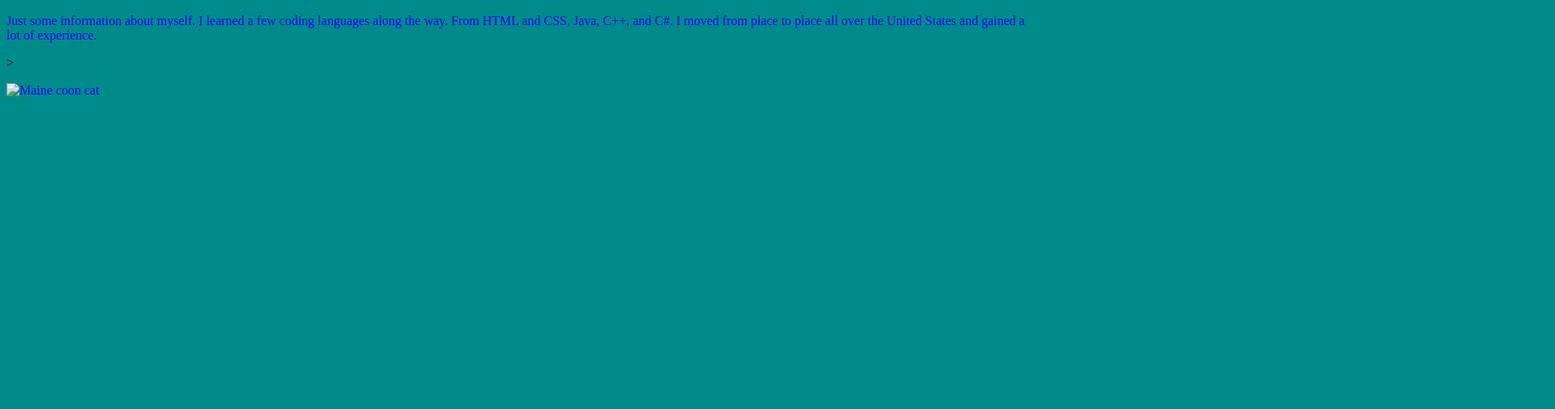
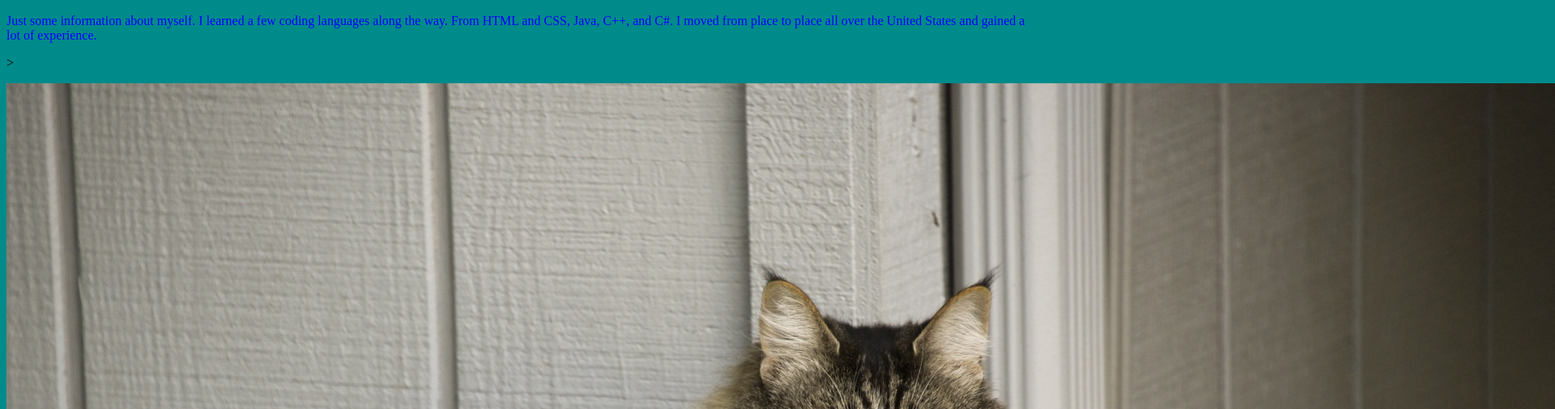
Before and after one commit to OliverH22/OliverH22.github.io, a plain HTML site: page index.html in a window 1280 px wide. Shown: the part 110-616 px from the top of the page at 81% size, 1920 px wide, since content can reach past the window. Drawn offline with Linux system fonts and the light colour scheme.

Commit message:
Add files via upload

```diff
--- a/index.html
+++ b/index.html
@@ -15,6 +15,6 @@
             I moved from place to place all over the United States and gained a lot of experience.
         </p>>
 
-        <p><img src="pictures/maine-coon-cat.jpg" alt="Maine coon cat"/></p>
+        <p><img src="maine-coon-cat.jpg" alt="Maine coon cat"/></p>
     </body>
 </html>
```
Also changed, not shown: maine-coon-cat.jpg (added).
